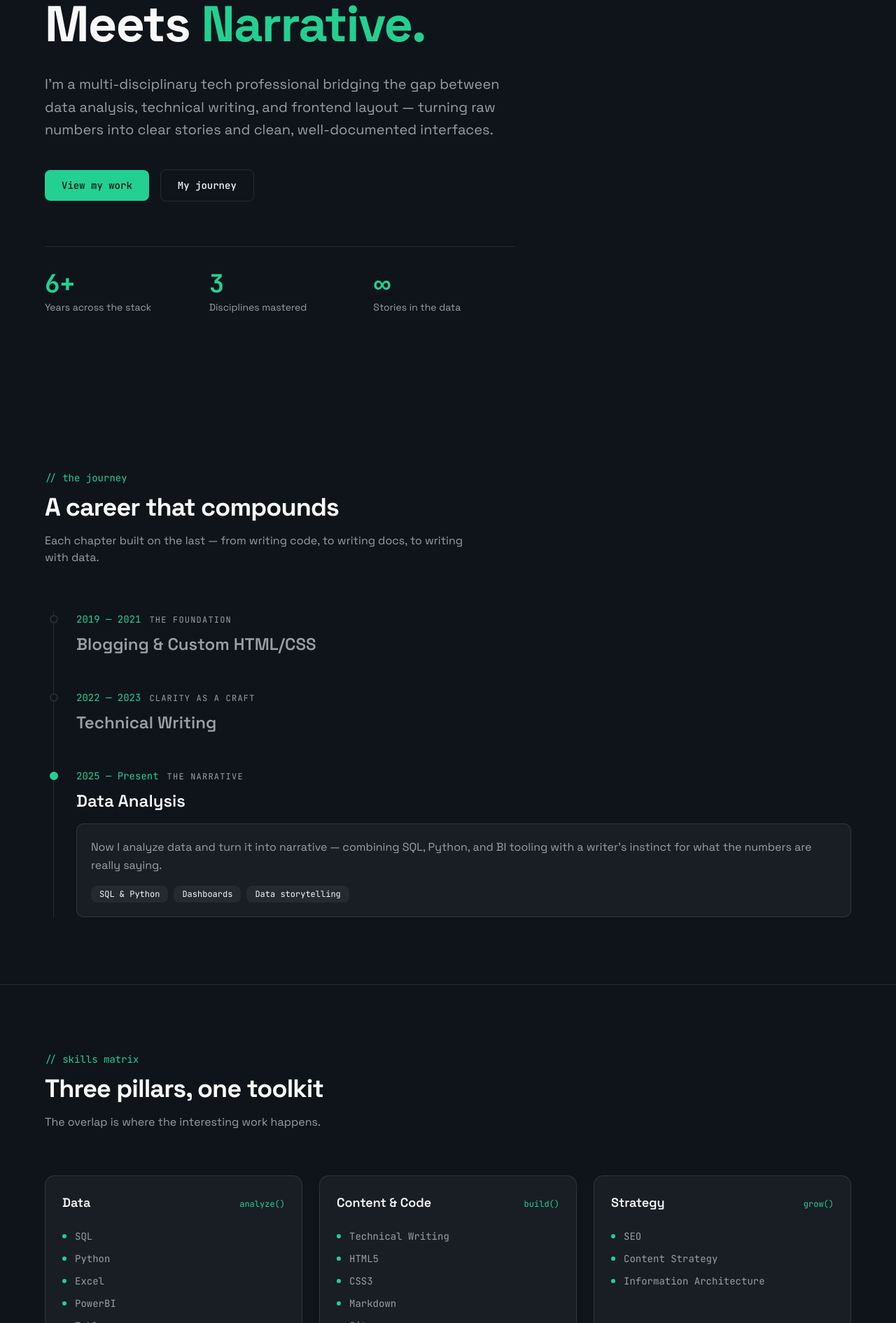
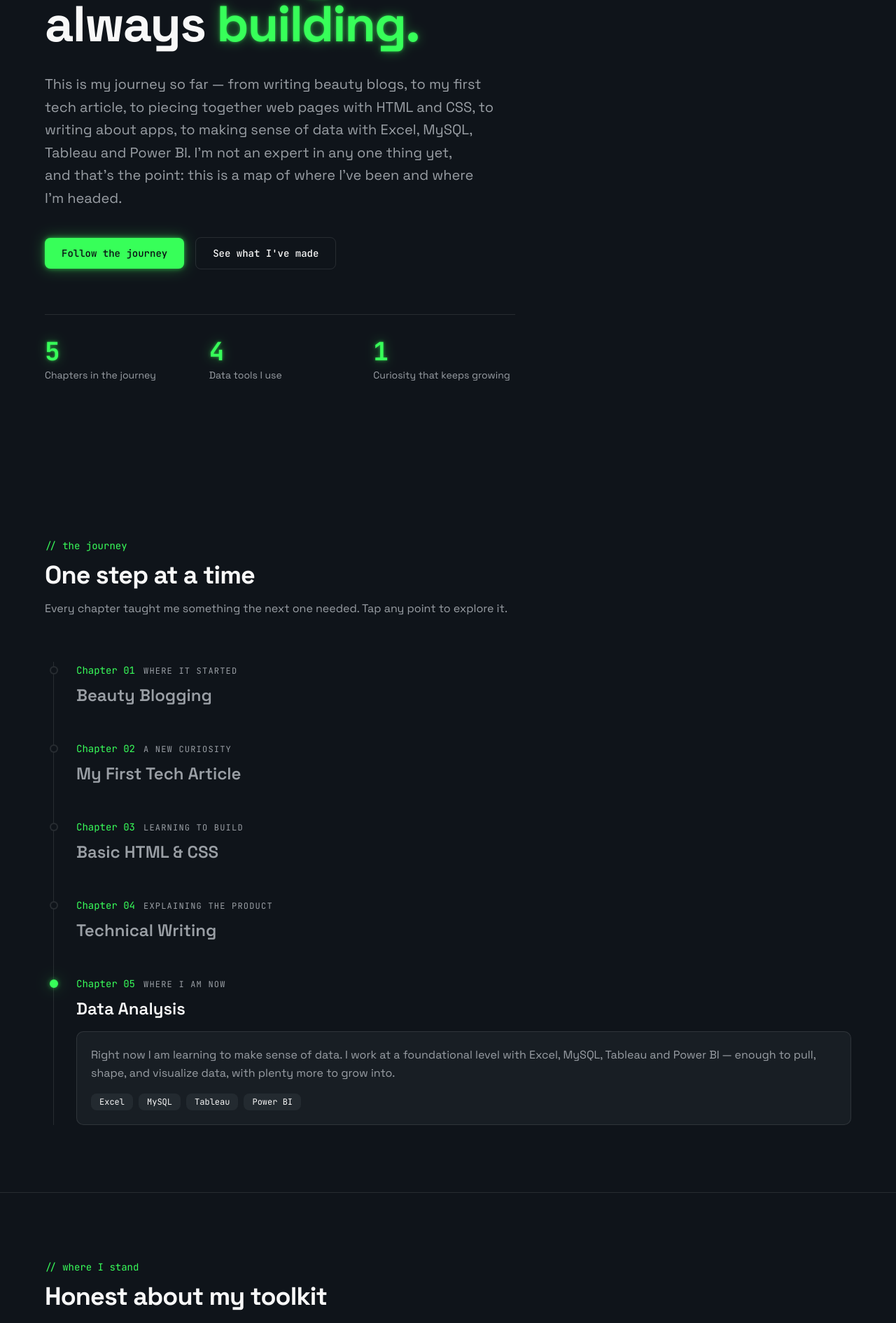
Before and after one commit to esthereze/estherportfolio, a Next.js app: page / in a window 1280 px wide. Shown: the part 309-2200 px from the top of the page at 70% size. Built offline with nearby package versions, Linux system fonts and the light colour scheme.

Commit message:
feat: update primary color and add neon text effects

```diff
--- a/app/globals.css
+++ b/app/globals.css
@@ -41,19 +41,19 @@
   --card-foreground: oklch(0.98 0 0);
   --popover: oklch(0.23 0.015 250);
   --popover-foreground: oklch(0.98 0 0);
-  /* Emerald accent */
-  --primary: oklch(0.76 0.16 162);
-  --primary-foreground: oklch(0.19 0.014 250);
+  /* Shiny neon green accent */
+  --primary: oklch(0.88 0.26 145);
+  --primary-foreground: oklch(0.16 0.014 250);
   --secondary: oklch(0.28 0.015 250);
   --secondary-foreground: oklch(0.98 0 0);
   --muted: oklch(0.28 0.015 250);
   --muted-foreground: oklch(0.7 0.01 250);
-  --accent: oklch(0.76 0.16 162);
-  --accent-foreground: oklch(0.19 0.014 250);
+  --accent: oklch(0.88 0.26 145);
+  --accent-foreground: oklch(0.16 0.014 250);
   --destructive: oklch(0.62 0.2 25);
   --border: oklch(1 0 0 / 10%);
   --input: oklch(1 0 0 / 14%);
-  --ring: oklch(0.76 0.16 162);
+  --ring: oklch(0.88 0.26 145);
   --radius: 0.625rem;
 }
 
@@ -65,3 +65,18 @@
     @apply bg-background text-foreground;
   }
 }
+
+@layer utilities {
+  /* Neon green glow for text accents */
+  .neon-text {
+    text-shadow:
+      0 0 4px oklch(0.88 0.26 145 / 60%),
+      0 0 16px oklch(0.88 0.26 145 / 40%);
+  }
+  /* Neon green glow for filled elements (buttons, dots) */
+  .neon-glow {
+    box-shadow:
+      0 0 6px oklch(0.88 0.26 145 / 55%),
+      0 0 20px oklch(0.88 0.26 145 / 35%);
+  }
+}
--- a/components/hero-section.tsx
+++ b/components/hero-section.tsx
@@ -14,41 +14,46 @@ export function HeroSection() {
       />
       <div className="relative mx-auto max-w-6xl">
         <p className="mb-6 inline-flex items-center gap-2 rounded-full border border-primary/30 bg-primary/5 px-4 py-1.5 font-mono text-xs tracking-wide text-primary">
-          <span className="inline-block h-1.5 w-1.5 animate-pulse rounded-full bg-primary" aria-hidden="true" />
-          Data Analyst &middot; Technical Writer &middot; Frontend
+          <span className="neon-glow inline-block h-1.5 w-1.5 animate-pulse rounded-full bg-primary" aria-hidden="true" />
+          A work in progress &middot; and proud of it
         </p>
         <h1 className="max-w-4xl text-balance text-5xl font-bold leading-[1.05] tracking-tight md:text-7xl">
-          Where Data Meets <span className="text-primary">Narrative.</span>
+          Still <span className="text-primary neon-text">learning</span>, always{' '}
+          <span className="text-primary neon-text">building.</span>
         </h1>
         <p className="mt-8 max-w-2xl text-pretty text-lg leading-relaxed text-muted-foreground md:text-xl">
-          I&apos;m a multi-disciplinary tech professional bridging the gap between data analysis, technical writing, and
-          frontend layout &mdash; turning raw numbers into clear stories and clean, well-documented interfaces.
+          This is my journey so far &mdash; from writing beauty blogs, to my first tech article, to piecing together
+          web pages with HTML and CSS, to writing about apps, to making sense of data with Excel, MySQL, Tableau and
+          Power BI. I&apos;m not an expert in any one thing yet, and that&apos;s the point: this is a map of where
+          I&apos;ve been and where I&apos;m headed.
         </p>
         <div className="mt-10 flex flex-wrap items-center gap-4">
           <a
-            href="#work"
-            className="rounded-md bg-primary px-6 py-3 font-mono text-sm font-medium text-primary-foreground transition-opacity hover:opacity-90"
+            href="#journey"
+            className="neon-glow rounded-md bg-primary px-6 py-3 font-mono text-sm font-medium text-primary-foreground transition-opacity hover:opacity-90"
           >
-            View my work
+            Follow the journey
           </a>
           <a
-            href="#journey"
+            href="#work"
             className="rounded-md border border-border px-6 py-3 font-mono text-sm font-medium text-foreground transition-colors hover:bg-secondary"
           >
-            My journey
+            See what I&apos;ve made
           </a>
         </div>
 
         <dl className="mt-16 grid max-w-2xl grid-cols-3 gap-8 border-t border-border pt-8">
           {[
-            { value: '6+', label: 'Years across the stack' },
-            { value: '3', label: 'Disciplines mastered' },
-            { value: '∞', label: 'Stories in the data' },
+            { value: '5', label: 'Chapters in the journey' },
+            { value: '4', label: 'Data tools I use' },
+            { value: '1', label: 'Curiosity that keeps growing' },
           ].map((stat) => (
             <div key={stat.label}>
               <dt className="sr-only">{stat.label}</dt>
               <dd>
-                <span className="block font-mono text-3xl font-bold text-primary md:text-4xl">{stat.value}</span>
+                <span className="block font-mono text-3xl font-bold text-primary neon-text md:text-4xl">
+                  {stat.value}
+                </span>
                 <span className="mt-1 block text-sm text-muted-foreground">{stat.label}</span>
               </dd>
             </div>
--- a/components/skills-section.tsx
+++ b/components/skills-section.tsx
@@ -1,18 +1,21 @@
 const pillars = [
   {
-    name: 'Data',
-    hint: 'analyze',
-    skills: ['SQL', 'Python', 'Excel', 'PowerBI', 'Tableau'],
+    name: 'Data Analysis',
+    hint: 'learning',
+    note: 'Foundational, hands-on',
+    skills: ['Excel', 'MySQL', 'Tableau', 'Power BI'],
   },
   {
-    name: 'Content & Code',
-    hint: 'build',
-    skills: ['Technical Writing', 'HTML5', 'CSS3', 'Markdown', 'Git'],
+    name: 'Writing',
+    hint: 'strongest',
+    note: 'Where I am most confident',
+    skills: ['Beauty blogging', 'Technical writing (apps & features)', 'A tech article'],
   },
   {
-    name: 'Strategy',
-    hint: 'grow',
-    skills: ['SEO', 'Content Strategy', 'Information Architecture'],
+    name: 'Web Basics',
+    hint: 'building',
+    note: 'Simple pages, with research',
+    skills: ['HTML', 'CSS', 'Layout & styling'],
   },
 ]
 
@@ -21,10 +24,10 @@ export function SkillsSection() {
     <section id="skills" className="scroll-mt-24 border-t border-border px-6 py-24">
       <div className="mx-auto max-w-6xl">
         <div className="mb-16 max-w-2xl">
-          <p className="mb-3 font-mono text-sm text-primary">// skills matrix</p>
-          <h2 className="text-balance text-3xl font-bold tracking-tight md:text-4xl">Three pillars, one toolkit</h2>
+          <p className="mb-3 font-mono text-sm text-primary">// where I stand</p>
+          <h2 className="text-balance text-3xl font-bold tracking-tight md:text-4xl">Honest about my toolkit</h2>
           <p className="mt-4 text-pretty text-muted-foreground">
-            The overlap is where the interesting work happens.
+            Some of these I am strong in, others I am still growing into. Here is the real picture.
           </p>
         </div>
 
@@ -34,14 +37,15 @@ export function SkillsSection() {
               key={pillar.name}
               className="group rounded-xl border border-border bg-card p-6 transition-colors hover:border-primary/40"
             >
-              <div className="mb-6 flex items-baseline justify-between">
+              <div className="mb-2 flex items-baseline justify-between">
                 <h3 className="text-lg font-semibold">{pillar.name}</h3>
                 <span className="font-mono text-xs text-primary">{pillar.hint}()</span>
               </div>
+              <p className="mb-6 font-mono text-xs text-muted-foreground">{pillar.note}</p>
               <ul className="space-y-3">
                 {pillar.skills.map((skill) => (
                   <li key={skill} className="flex items-center gap-3 font-mono text-sm text-muted-foreground">
-                    <span className="h-1.5 w-1.5 rounded-full bg-primary" aria-hidden="true" />
+                    <span className="neon-glow h-1.5 w-1.5 rounded-full bg-primary" aria-hidden="true" />
                     {skill}
                   </li>
                 ))}
--- a/components/timeline-section.tsx
+++ b/components/timeline-section.tsx
@@ -4,28 +4,44 @@ import { useState } from 'react'
 
 const milestones = [
   {
-    period: '2019 — 2021',
-    title: 'Blogging & Custom HTML/CSS',
-    tag: 'The Foundation',
+    period: 'Chapter 01',
+    title: 'Beauty Blogging',
+    tag: 'Where it started',
     description:
-      'Started by hand-crafting blogs with custom HTML and CSS. This is where I learned to structure content, obsess over layout, and speak fluently in the web platform.',
-    highlights: ['Semantic HTML', 'Responsive CSS', 'Content-first design'],
+      'I found my voice writing about beauty — reviews, routines, and recommendations. This is where I learned to write for real people and keep them reading.',
+    highlights: ['Beauty niche', 'Writing for an audience', 'Consistency'],
   },
   {
-    period: '2022 — 2023',
-    title: 'Technical Writing',
-    tag: 'Clarity as a craft',
+    period: 'Chapter 02',
+    title: 'My First Tech Article',
+    tag: 'A new curiosity',
     description:
-      'Moved into technical writing, translating complex systems into documentation people actually enjoy reading. Learned to make the complicated feel obvious.',
-    highlights: ['Developer docs', 'Style guides', 'Information architecture'],
+      'I stepped outside my comfort zone and wrote a single blog in the tech niche. It was just one piece, but it opened the door to a whole different world.',
+    highlights: ['Tech niche', 'One brave first step', 'New territory'],
   },
   {
-    period: '2025 — Present',
+    period: 'Chapter 03',
+    title: 'Basic HTML & CSS',
+    tag: 'Learning to build',
+    description:
+      'I started putting pages together with HTML and CSS. I am not a full-on developer — I lean on research when I get stuck — but I can build and style simple layouts on my own.',
+    highlights: ['HTML', 'CSS', 'Learning by research'],
+  },
+  {
+    period: 'Chapter 04',
+    title: 'Technical Writing',
+    tag: 'Explaining the product',
+    description:
+      'I moved into technical writing focused on describing how an app works for its users — clear product and feature explanations, not deep API documentation.',
+    highlights: ['App & feature docs', 'Clear explanations', 'User-focused'],
+  },
+  {
+    period: 'Chapter 05',
     title: 'Data Analysis',
-    tag: 'The Narrative',
+    tag: 'Where I am now',
     description:
-      'Now I analyze data and turn it into narrative — combining SQL, Python, and BI tooling with a writer’s instinct for what the numbers are really saying.',
-    highlights: ['SQL & Python', 'Dashboards', 'Data storytelling'],
+      'Right now I am learning to make sense of data. I work at a foundational level with Excel, MySQL, Tableau and Power BI — enough to pull, shape, and visualize data, with plenty more to grow into.',
+    highlights: ['Excel', 'MySQL', 'Tableau', 'Power BI'],
   },
 ]
 
@@ -37,9 +53,9 @@ export function TimelineSection() {
       <div className="mx-auto max-w-6xl">
         <div className="mb-16 max-w-2xl">
           <p className="mb-3 font-mono text-sm text-primary">// the journey</p>
-          <h2 className="text-balance text-3xl font-bold tracking-tight md:text-4xl">A career that compounds</h2>
+          <h2 className="text-balance text-3xl font-bold tracking-tight md:text-4xl">One step at a time</h2>
           <p className="mt-4 text-pretty text-muted-foreground">
-            Each chapter built on the last — from writing code, to writing docs, to writing with data.
+            Every chapter taught me something the next one needed. Tap any point to explore it.
           </p>
         </div>
 
@@ -57,7 +73,7 @@ export function TimelineSection() {
                   <span
                     className={`absolute -left-[6.5px] top-1.5 h-3 w-3 rounded-full border-2 transition-colors ${
                       isActive
-                        ? 'border-primary bg-primary'
+                        ? 'neon-glow border-primary bg-primary'
                         : 'border-border bg-background group-hover:border-primary'
                     }`}
                     aria-hidden="true"
```
